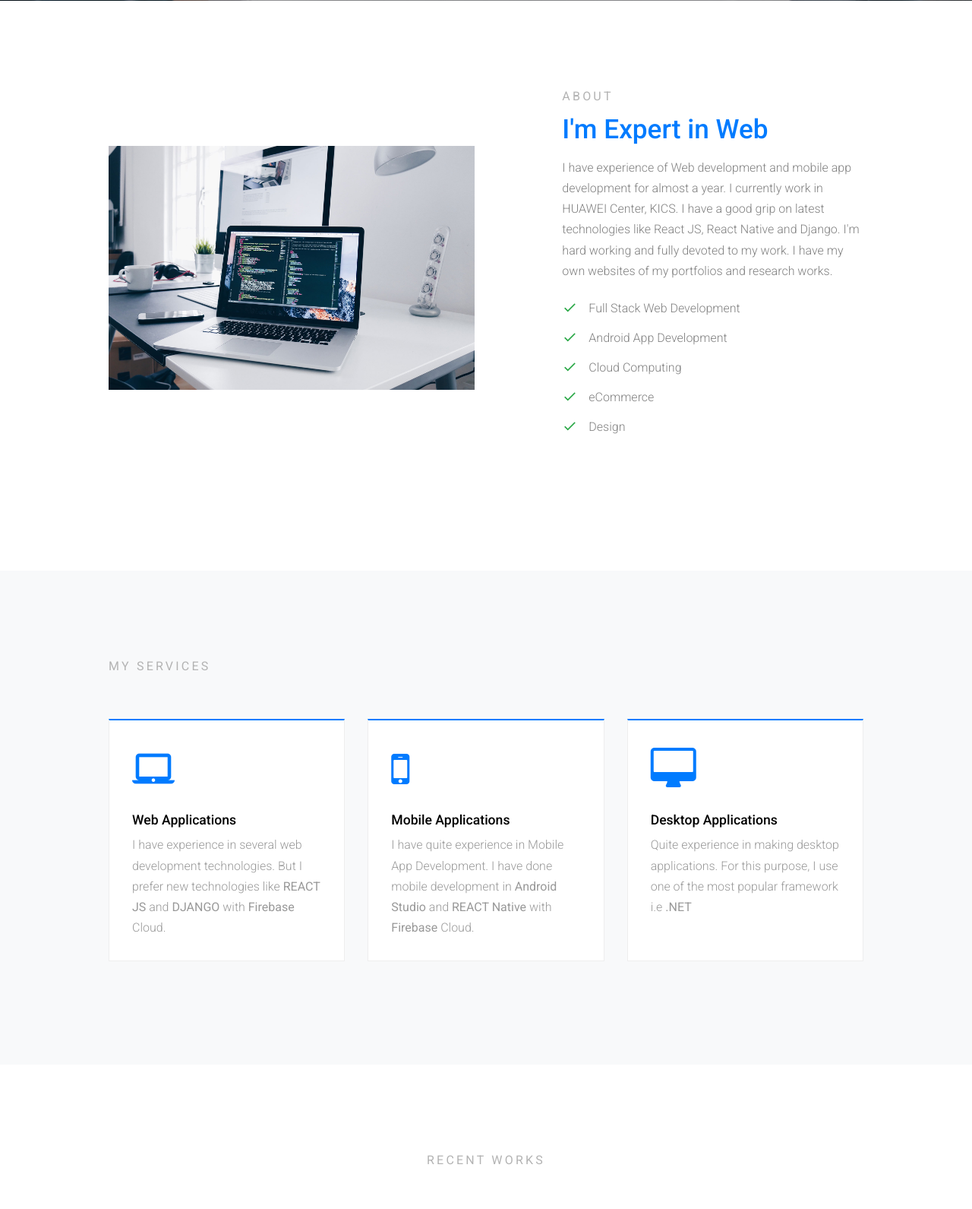
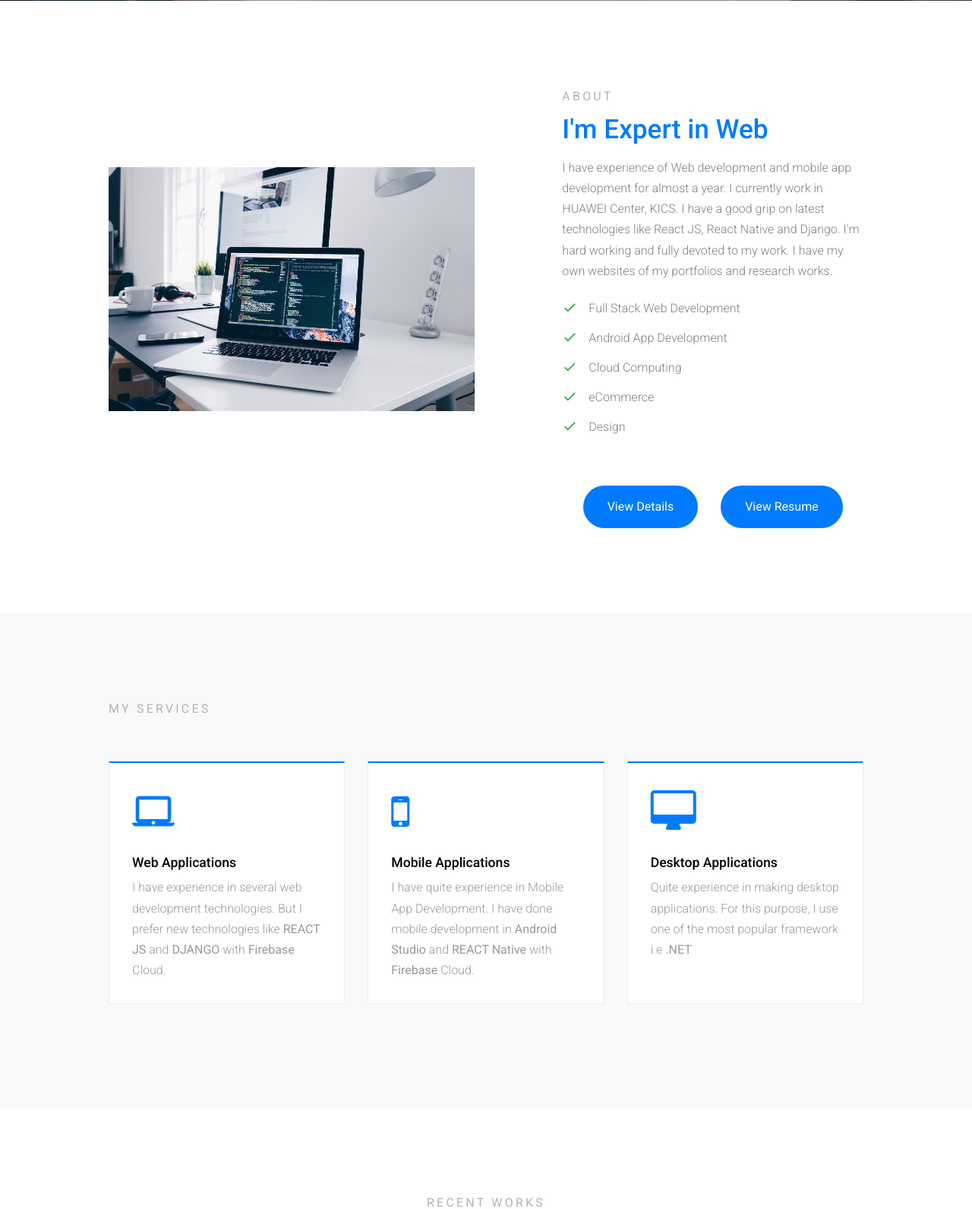
Before and after one commit to mubasher117/portfolio_gen_django, a Django app: template mysite/portfolio/templates/portfolio/index.html in a window 1280 px wide. Shown: the part 896-2487 px from the top of the page at 76% size. Run offline with Django 3.2, Linux system fonts and the light colour scheme; the template is opened without the code that fills it, so the values that code supplies are empty; some libraries are stand-ins or nearby versions; some web fonts are replaced.

Commit message:
changes in frontend

```diff
--- a/mysite/portfolio/static/portfolio/css/style.css
+++ b/mysite/portfolio/static/portfolio/css/style.css
@@ -835,3 +835,8 @@ h1, h2, h3, h4, h5, h6 {
 .container{
   max-width: 80%;
 }
+.about-btn-container{
+  display: flex;
+  align-content: center;
+  justify-content: center;
+}
--- a/mysite/portfolio/templates/portfolio/index.html
+++ b/mysite/portfolio/templates/portfolio/index.html
@@ -137,6 +137,18 @@
 
               </ul>
             </div>
+
+            <div class="row">
+          <div class="col-12 about-btn-container">
+
+            <a href="{% static 'portfolio/MubasherAhmadCV.pdf' %}" style="margin-right: 30px;">
+              <button type="submit" class="btn btn-primary btn-md">View Details</button>
+            </a>
+            <a href="{% static 'portfolio/MubasherAhmadCV.pdf' %}">
+              <button type="submit" class="btn btn-primary btn-md">View Resume</button>
+            </a>
+          </div>
+        </div>
 
             <!--
             <p><a data-fancybox data-ratio="2" href="https://vimeo.com/326176805" class="d-flex align-items-center"><span class="icon-play_circle_outline h4 m-0 mr-2"></span> <span>Watch the video</span></a></p>
--- a/mysite/portfolio/views.py
+++ b/mysite/portfolio/views.py
@@ -1,8 +1,12 @@
 from django.shortcuts import render, redirect
 from django.http import HttpResponseRedirect, HttpResponse
 from firebase import firebase
+from django.core.files import File
+from django.templatetags.static import static
 
 # Create your views here.
+
+
 def index(request):
     return(render(request, 'portfolio/index.html'))
 
@@ -22,7 +26,6 @@ def message(firstName, lastName, email, messageBody):
 
 
 def contact(request):
-    print("In contact")
     if request.method == 'POST':
         firstName = request.POST['FirstName']
         lastName = request.POST['LastName']
```
Also changed, not shown: 1 other file.
